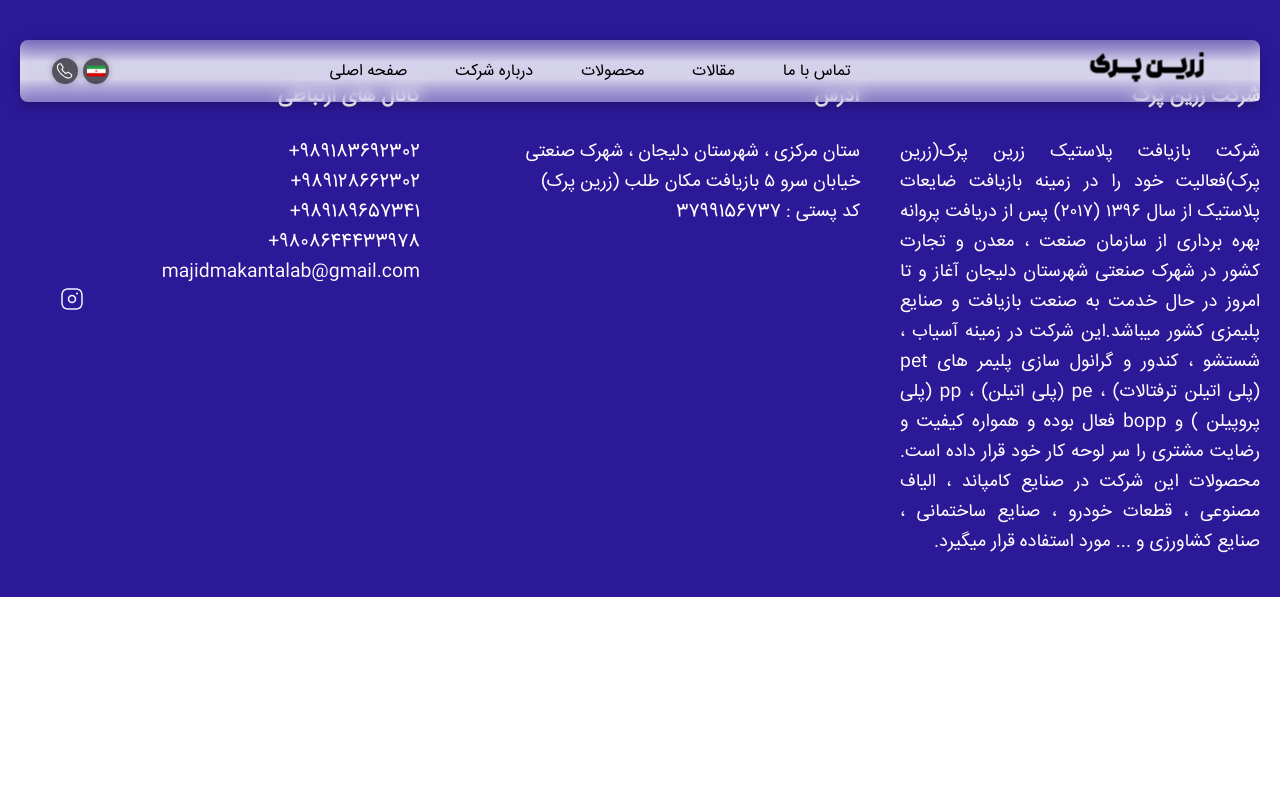
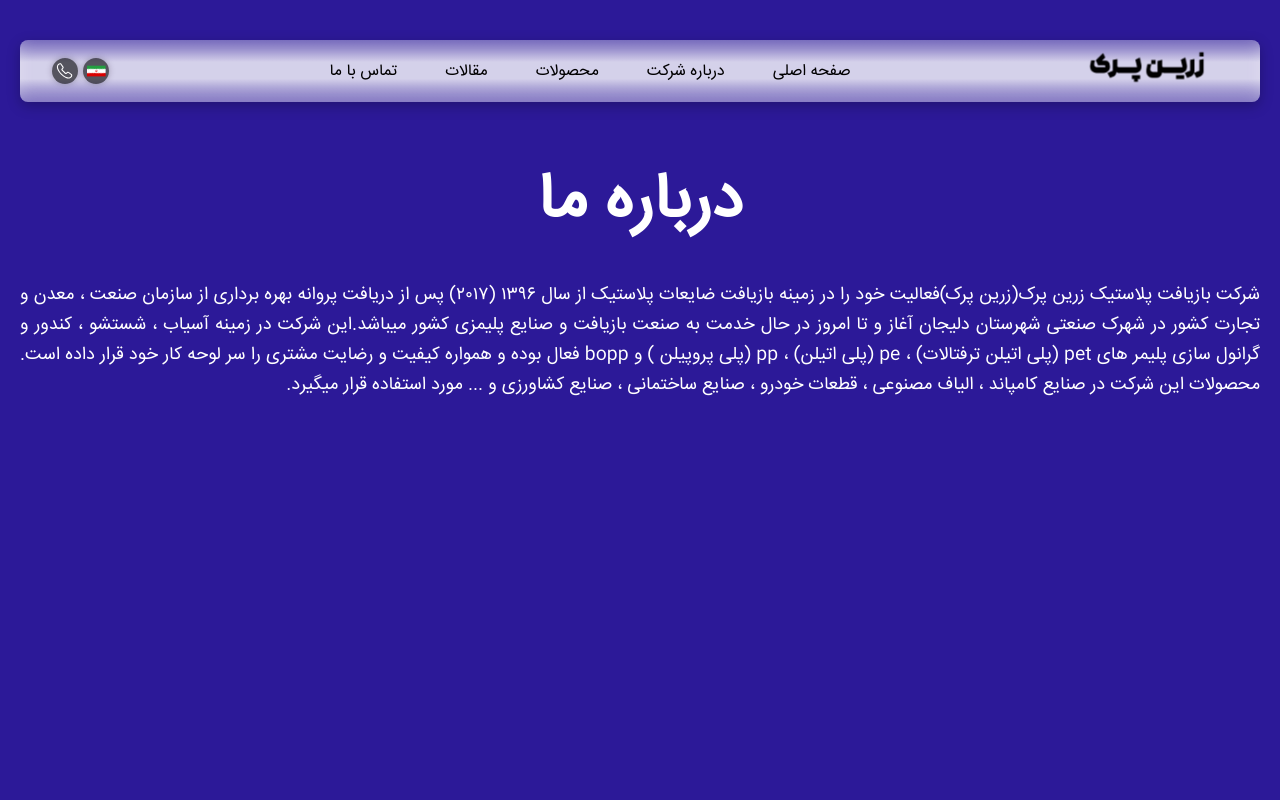
Before and after one commit to eldevflo/zarinParak, a React (Vite) app: page /about in a window 1280 px wide. Shown: the top 800 px of the page. Built offline with nearby package versions, Linux system fonts and the light colour scheme.

Commit message:
add about page

```diff
--- a/public/locales/en/translation.json
+++ b/public/locales/en/translation.json
@@ -11,7 +11,8 @@
   },
   "titles":{
     "products":"Products",
-    "articles":"Articles"
+    "articles":"Articles",
+    "about":"About Us"
   },
   "footer":{
 
--- a/public/locales/fa/translation.json
+++ b/public/locales/fa/translation.json
@@ -12,7 +12,8 @@
   },
   "titles":{
     "products": "محصولات",
-    "articles": "مقالات"
+    "articles": "مقالات",
+    "about":"درباره ما"
   },
   "info":{
     "companyName": "شرکت زرین پرک",
--- a/src/AppRoutes.tsx
+++ b/src/AppRoutes.tsx
@@ -1,12 +1,14 @@
 import React, { Suspense } from "react";
 import { Route, Routes } from "react-router-dom";
 import Home from "./pages/Home";
+import About from "./pages/About";
 
 function AppRoutes() {
   return (
     <Suspense>
       <Routes>
         <Route path="/" element={<Home />} />
+        <Route path="/about" element={<About />} />
       </Routes>
     </Suspense>
   );
--- /dev/null
+++ b/src/pages/About/index.tsx
@@ -0,0 +1,26 @@
+import React from "react";
+import { useTranslation } from "react-i18next";
+
+function About() {
+  const { i18n, t } = useTranslation();
+
+  return (
+    <div className="about page-content">
+      <div className="container">
+        <div className="about__section">
+          <h1 className="about__section__title">{t("titles.about")}</h1>
+          <div
+            className="about__section__text"
+            style={{
+              direction: i18n.language === "fa" ? "rtl" : "ltr",
+            }}
+          >
+            {t("info.description")}
+          </div>
+        </div>
+      </div>
+    </div>
+  );
+}
+
+export default About;
--- a/src/styles/about.scss
+++ b/src/styles/about.scss
@@ -0,0 +1,20 @@
+.about {
+  background-color: var(--primary);
+  &__section {
+    &__title {
+      font-size: 64px;
+      font-style: normal;
+      font-weight: 700;
+      line-height: normal;
+      text-align: center;
+      color: #fff;
+      margin-bottom: 24px;
+    }
+    &__text {
+      color: #fff;
+      font-size: 18px;
+      font-weight: 300;
+      text-align: justify;
+    }
+  }
+}
--- a/src/styles/index.scss
+++ b/src/styles/index.scss
@@ -51,3 +51,7 @@
     margin-right: 20px;
   }
 }
+.page-content {
+  min-height: 100vh;
+  padding-top: 150px;
+}
--- a/src/styles/navigation.scss
+++ b/src/styles/navigation.scss
@@ -29,6 +29,7 @@
     padding: 0;
     color: black;
     display: flex;
+    flex-direction: row-reverse;
   }
   &__link {
     --gap: calc(48px / 2);
```
